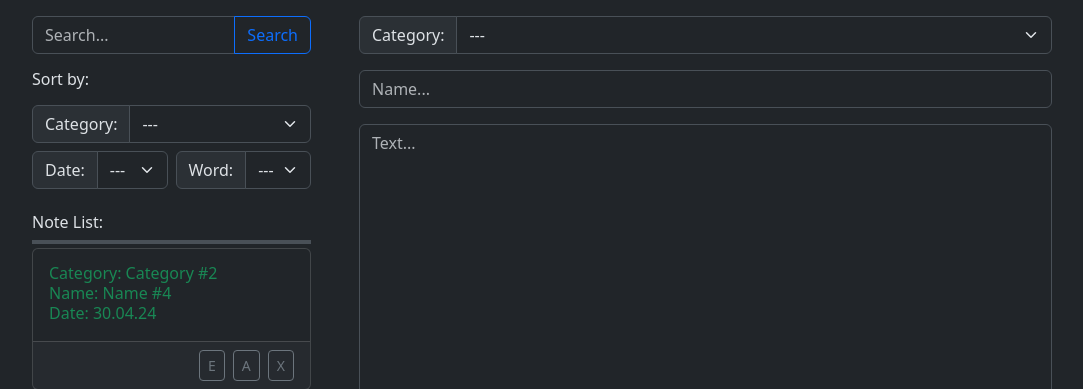
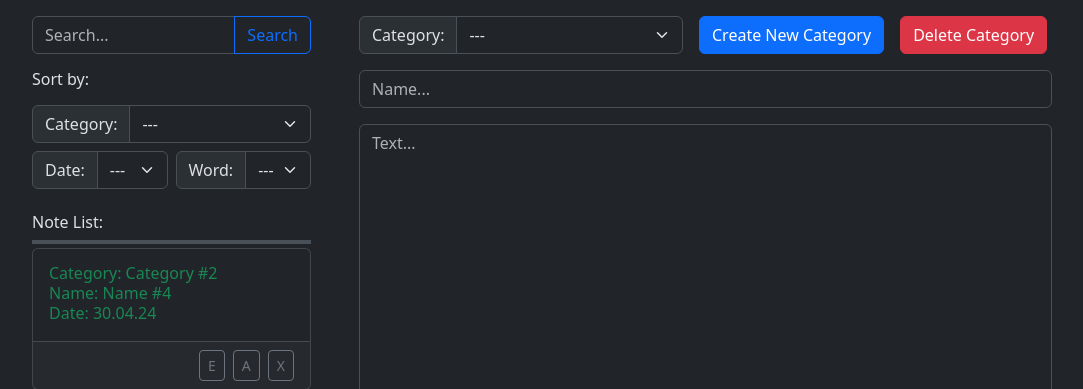
Before and after one commit to BRANYA43/online_notes, a Django app: template src/templates/home.html in a window 1280 px wide. Shown: the part 74-463 px from the top of the page, without its empty margins (98-1181 px from the left). Run offline with Django 4.2, Linux system fonts and the light colour scheme; the template is opened without the code that fills it, so the values that code supplies are empty.

Commit message:
Add create and delete button for category

```diff
--- a/src/templates/home.html
+++ b/src/templates/home.html
@@ -8,7 +8,8 @@
   </aside>
   <div class="d-flex ms-5 flex-grow-1 me-5 mt-3">
     <form class="d-flex flex-column flex-fill gap-3" action="#" method="post">
-      <div class="input-group">
+      <div class="d-flex flex-row gap-3">
+        <div class="input-group" style="width: 324px;">
           <span class="input-group-text" id="sort_by_category">Category:</span>
           <select class="form-select" aria-describedby="sort_by_category">
             <option selected>---</option>
@@ -16,6 +17,9 @@
             <option class="text-success" value="2">Category #2</option>
             <option class="text-warning" value="3">Category #3</option>
           </select>
+        </div>
+        <button type="button" class="btn btn-primary">Create New Category</button>
+        <button type="button" class="btn btn-danger">Delete Category</button>
       </div>
       <input type="text" class="form-control" placeholder="Name...">
       <textarea class="form-control h-100" placeholder="Text..."></textarea>
```
Lines whose indentation alone changed are shown as unchanged.
